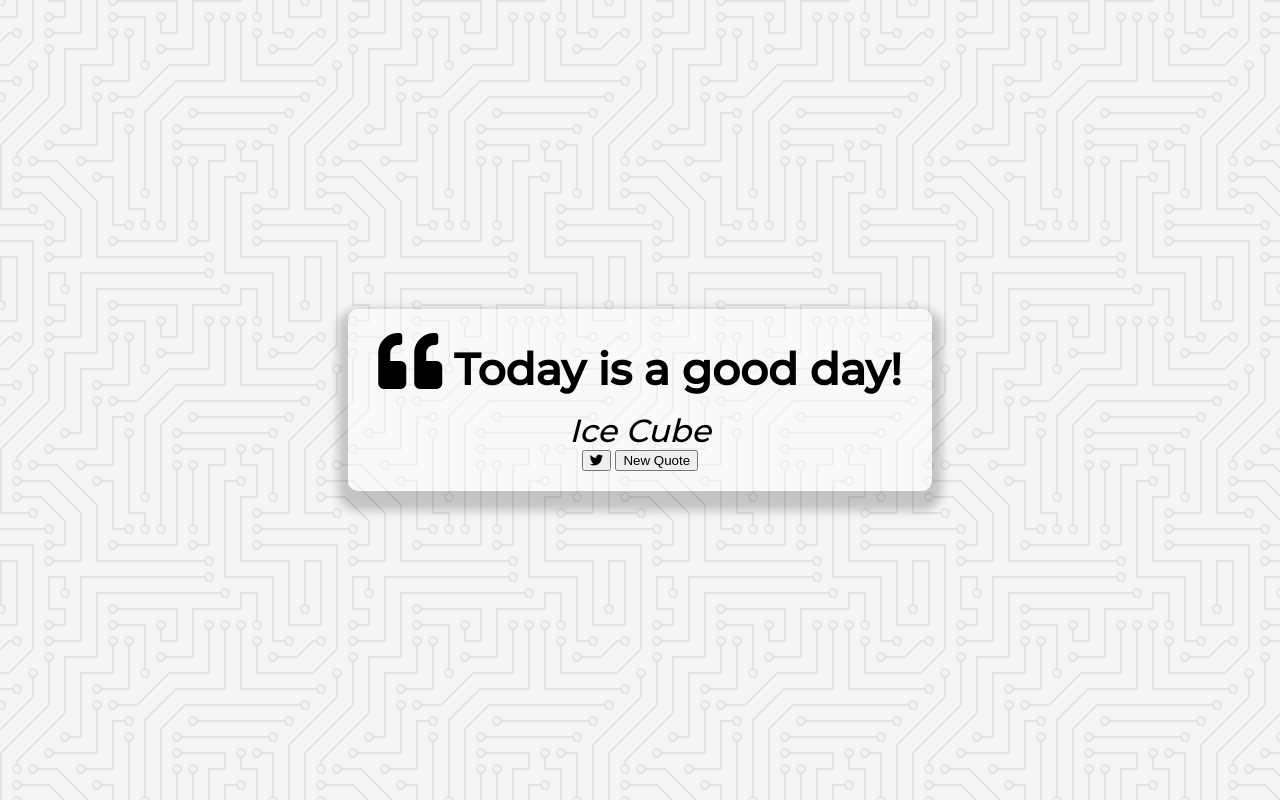
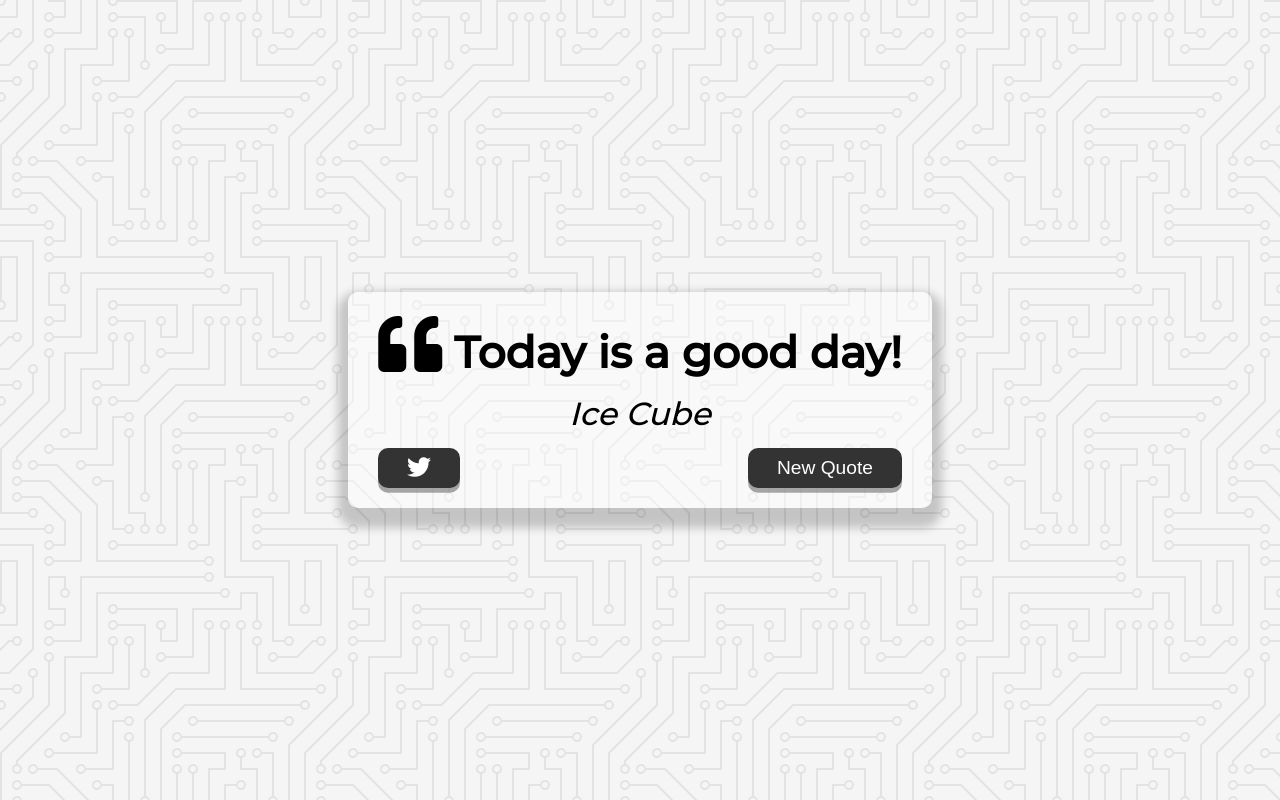
Before and after one commit to Jet007Life/Quote_Generator, a plain HTML site: page index.html in a window 1280 px wide. Drawn offline with Linux system fonts and the light colour scheme.

Commit message:
css button update

```diff
--- a/style.css
+++ b/style.css
@@ -80,6 +80,45 @@ body {
 
 */
 
+.button-container {
+    margin-top: 15px;
+    display: flex;
+    justify-content: space-between;
+}
+
+button {
+    cursor: pointer;
+    font-size: 1.2rem;
+    height: 2.5rem;
+    border: none;
+    border-radius: 10px;
+    color: #fff;
+    background: #333;
+    outline: none;
+    padding: .05rem 1.8rem;
+    box-shadow: 0 0.3rem rgba(121, 121, 121, 0.65);
+}
+
+button:hover {
+    filter: brightness(110%);
+}
+
+button:active {
+    transform: translate(0, 0.3rem);
+    box-shadow: 0 0.1rem rgba(255, 255, 255, 0.65);
+}
+/*
+    button press animation - horizontial axis is not moving, but the vertical axis is moving button down by 0.3rem into the page. The transform vertical value needs to be the same as the vertical value in the button class (0.3rem). The box shadow in the same class (button:active) eliminates some of the existing box shadow to aid in the button press effect.
+*/
+
+.twitter-button:hover {
+    color: #38a1f3;
+}
+
+.fa-twitter {
+    font-size: 1.5rem;
+}
+
 @media screen and (max-width:1000px){
     .quote-container {
         margin: auto 10px;
```
